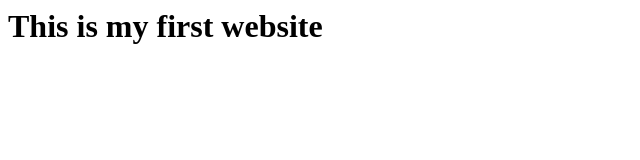
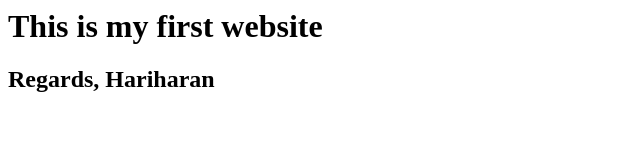
Before and after one commit to hariharan2383/mern-hariharan, a plain HTML site: page index.html in a window 1280 px wide. Shown: the whole page, without its empty margins (0-640 px from the left). Drawn offline with Linux system fonts and the light colour scheme.

Commit message:
Added new heading in html file

```diff
--- a/index.html
+++ b/index.html
@@ -1,5 +1,6 @@
 <html>
     <body>
         <h1>This is my first website</h1>
+        <h2>Regards, Hariharan</h2>
     </body>
 </html>
```
